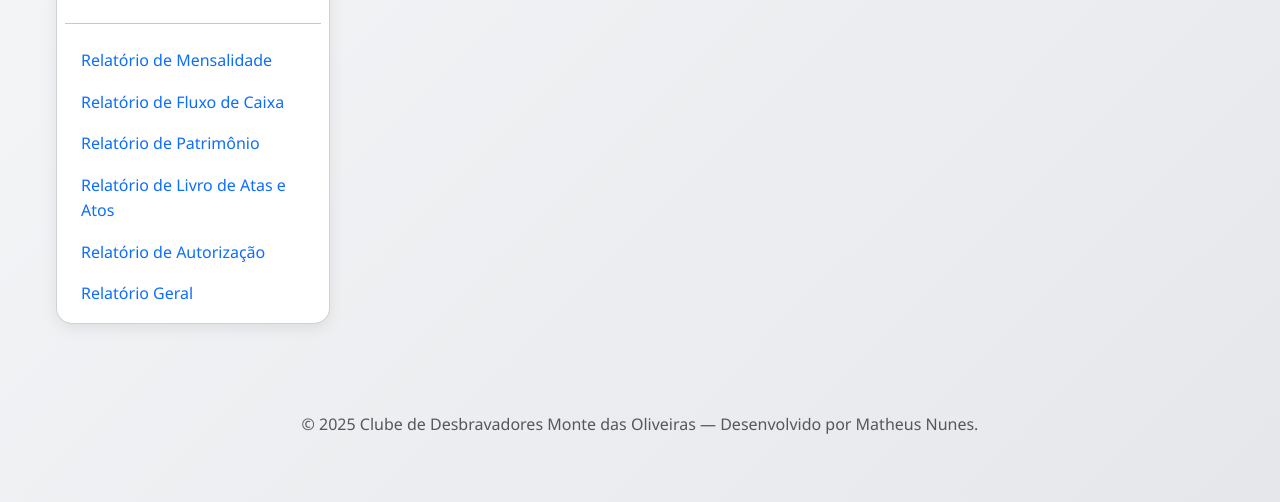
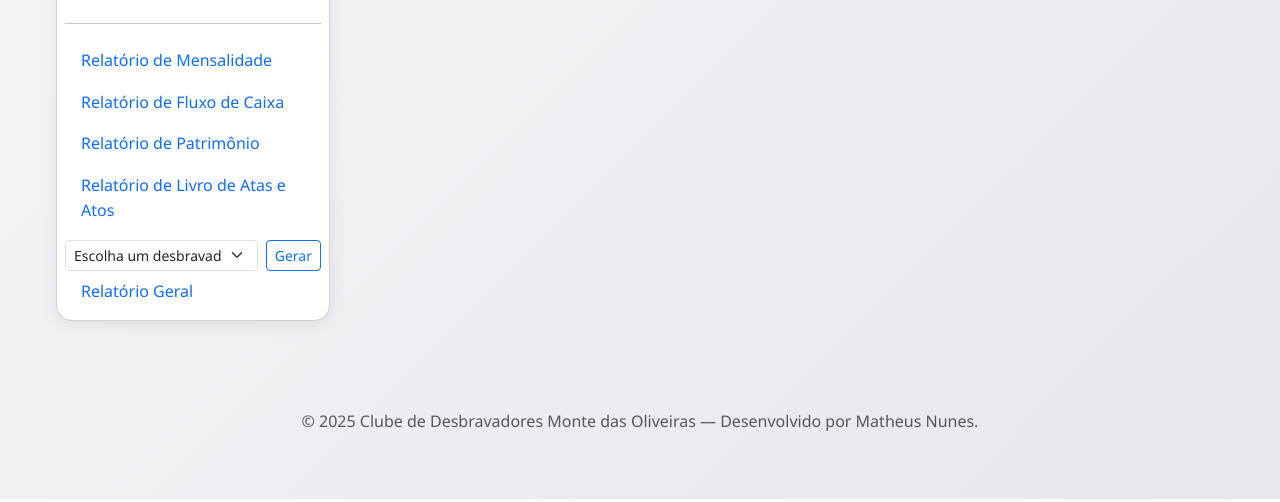
Before and after one commit to matheusnunesdacruz/desbravadores_app_demo, a FastAPI app: page /atas in a window 1280 px wide. Shown: the part 759-1261 px from the top of the page. Run offline with FastAPI, Linux system fonts and the light colour scheme; data that the repository does not hold is empty; some libraries are stand-ins or nearby versions.

Commit message:
Update base.html

```diff
--- a/app/templates/base.html
+++ b/app/templates/base.html
@@ -49,7 +49,20 @@
               <li class="nav-item"><a class="nav-link" href="/relatorios/fluxo-caixa">Relatório de Fluxo de Caixa</a></li>
               <li class="nav-item"><a class="nav-link" href="/relatorios/patrimonio">Relatório de Patrimônio</a></li>
               <li class="nav-item"><a class="nav-link" href="/relatorios/livro-ata-atos">Relatório de Livro de Atas e Atos</a></li>
-            <li class="nav-item"><a class="nav-link" href="/relatorios/autorizacao-saida">Relatório de Autorização</a></li>
+
+              <!-- Formulário para Relatório de Autorização de Saída -->
+              <li class="nav-item mt-2">
+                <form method="get" action="/relatorios/autorizacao-saida" class="d-flex">
+                  <select name="desbravador_id" class="form-select form-select-sm me-2" required>
+                    <option value="" disabled selected>Escolha um desbravador</option>
+                    {% for des in desbravadores %}
+                      <option value="{{ des.id }}">{{ des.nome }}</option>
+                    {% endfor %}
+                  </select>
+                  <button type="submit" class="btn btn-sm btn-outline-primary">Gerar</button>
+                </form>
+              </li>
+
               <li class="nav-item"><a class="nav-link" href="/relatorios/unidades-classes-especialidades-desbravadores">Relatório Geral</a></li>
             </ul>
           </div>
```
Lines whose indentation alone changed are shown as unchanged.
